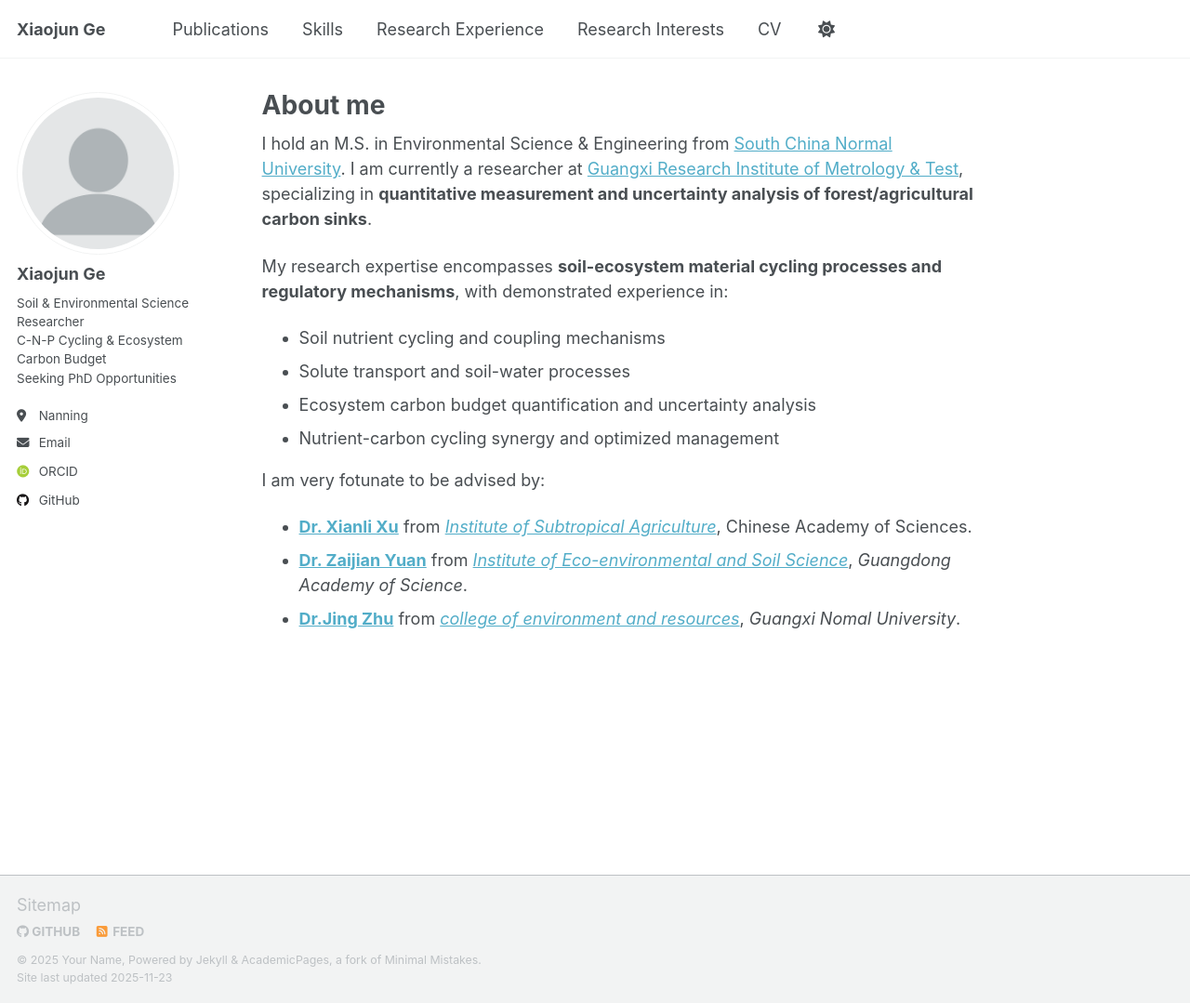
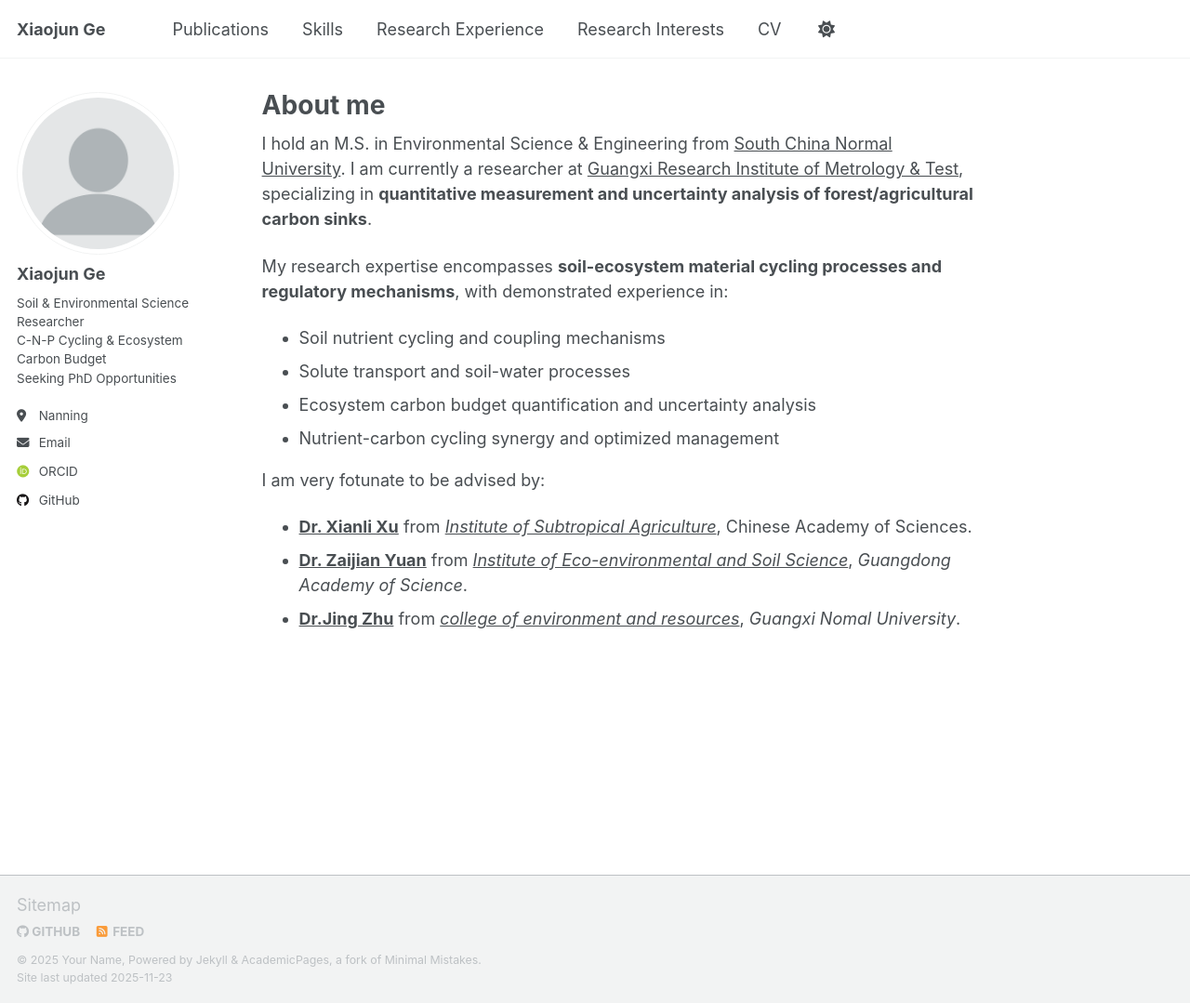
Before and after one commit to gexiaojun1201/Xiaojun_Ge.github.io, a Jekyll site: the page built from _pages/about.md, in a window 1280 px wide and 1079 px high. Shown: the whole window at 93% size. Built offline with Jekyll 4.4.1, drawn with Linux system fonts in a browser that asks for light colours; some web fonts are replaced; a script that is not in the unit is left out.

Commit message:
Style About me links to match system theme colors
- Created custom SCSS file for About me page styling
- Links now use system theme colors (black in light mode, white in dark mode)
- Added wrapper div with about-me-content class
- Links maintain underline for accessibility

```diff
--- a/_pages/about.md
+++ b/_pages/about.md
@@ -6,6 +6,8 @@ redirect_from:
   - /about/
   - /about.html
 ---
+
+<div class="about-me-content" markdown="1">
 
 I hold an M.S. in Environmental Science & Engineering from [South China Normal University](https://www.scnu.edu.cn/). I am currently a researcher at [Guangxi Research Institute of Metrology & Test](http://www.gxjl.cn/), specializing in **quantitative measurement and uncertainty analysis of forest/agricultural carbon sinks**.
 
@@ -22,3 +24,5 @@ I am very fotunate to be advised by:
 - [**Dr. Xianli Xu**](https://www.researchgate.net/profile/Xianli-Xu) from [*Institute of Subtropical Agriculture*](https://www.isa.cas.cn/sourcedb/zw/zjrc/202012/t20201222_5873088.html), Chinese Academy of Sciences.
 - [**Dr. Zaijian Yuan**](https://www.researchgate.net/scientific-contributions/Zaijian-Yuan-2007380218) from [*Institute of Eco-environmental and Soil Science*](https://www.soil.gd.cn/yjsjy/dsjs/t46015.html), *Guangdong Academy of Science*.
 - [**Dr.Jing Zhu**](https://www.researchgate.net/profile/Jing-Zhu-44) from [*college of environment and resources*](http://www.zhx.gxnu.edu.cn/2016/0627/c1019a131538/page.htm), *Guangxi Nomal University*.
+
+</div>
--- /dev/null
+++ b/_sass/layout/_about.scss
@@ -0,0 +1,21 @@
+/* ==========================================================================
+   ABOUT PAGE CUSTOM STYLES
+   ========================================================================== */
+
+/* Style links in the about page to match system theme colors
+   (black in light mode, white in dark mode) instead of blue */
+
+.about-me-content {
+  a {
+    color: var(--global-text-color);
+
+    &:hover {
+      color: var(--global-text-color);
+      opacity: 0.8;
+    }
+
+    &:visited {
+      color: var(--global-text-color);
+    }
+  }
+}
--- a/assets/css/main.scss
+++ b/assets/css/main.scss
@@ -36,6 +36,7 @@
     "layout/archive",
     "layout/sidebar",
     "layout/json_cv",
+    "layout/about",
 
     "vendor/font-awesome/fontawesome",
     "vendor/font-awesome/solid",
```
